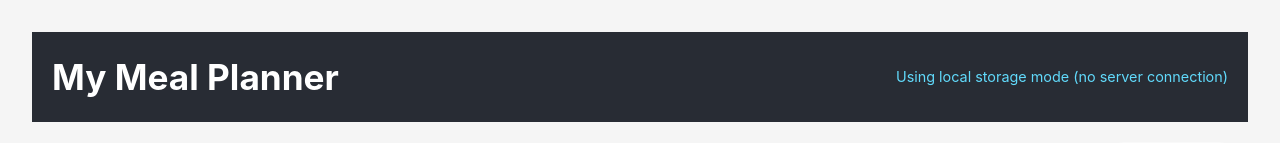
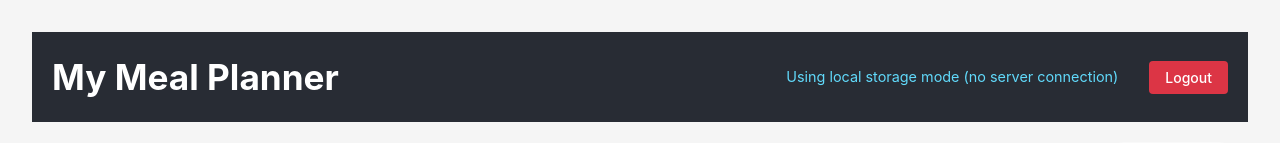
Before and after one commit to nlzly/my-meal-planner, a React (Vite) app in the folder client/: page / in a window 1280 px wide. Shown: the top 143 px of the page. Built offline with nearby package versions, Linux system fonts and the light colour scheme; no server answers.

Commit message:
fixed build

```diff
--- a/client/package.json
+++ b/client/package.json
@@ -13,13 +13,15 @@
     "react": "^18.2.0",
     "react-dom": "^18.2.0",
     "react-router-dom": "^6.22.1",
-    "axios": "^1.6.7"
+    "axios": "^1.6.7",
+    "uuid": "^9.0.1"
   },
   "devDependencies": {
     "@types/react": "^18.2.55",
     "@types/react-dom": "^18.2.19",
     "@typescript-eslint/eslint-plugin": "^7.0.1",
     "@typescript-eslint/parser": "^7.0.1",
+    "@types/uuid": "^9.0.8",
     "@vitejs/plugin-react": "^4.2.1",
     "eslint": "^8.56.0",
     "eslint-plugin-react-hooks": "^4.6.0",
--- a/client/src/App.css
+++ b/client/src/App.css
@@ -66,17 +66,18 @@
 }
 
 .logout-button {
-  background-color: #f44336;
+  background-color: #dc3545;
   color: white;
   border: none;
-  padding: 8px 12px;
+  padding: 8px 16px;
   border-radius: 4px;
   cursor: pointer;
-  font-size: 0.9rem;
+  margin-left: 16px;
+  font-size: 14px;
 }
 
 .logout-button:hover {
-  background-color: #d32f2f;
+  background-color: #c82333;
 }
 
 /* Login Container Styles */
--- a/client/src/App.tsx
+++ b/client/src/App.tsx
@@ -25,7 +25,7 @@ function App() {
   const [selectedMealType, setSelectedMealType] = useState<MealType>(MEAL_TYPES[0]);
   const [mealToEdit, setMealToEdit] = useState<Meal | undefined>();
   const [showAddMealModal, setShowAddMealModal] = useState(false);
-  const [weekStartDate, setWeekStartDate] = useState(new Date());
+  const [weekStartDate] = useState(new Date());
   const [showConfirmModal, setShowConfirmModal] = useState(false);
 
   useEffect(() => {
@@ -168,6 +168,11 @@ function App() {
         <h1>My Meal Planner</h1>
         <div className="header-right">
           <p className="server-status">{status}</p>
+          {isAuthenticated && (
+            <button className="logout-button" onClick={handleLogout}>
+              Logout
+            </button>
+          )}
         </div>
       </header>
       <main>
--- a/client/src/services/localMealService.ts
+++ b/client/src/services/localMealService.ts
@@ -1,4 +1,4 @@
-import { Meal, MealRequest } from '../types/meal';
+import { Meal } from '../types/meal';
 import { v4 as uuidv4 } from 'uuid';
 
 const MEALS_KEY = 'meals';
```
